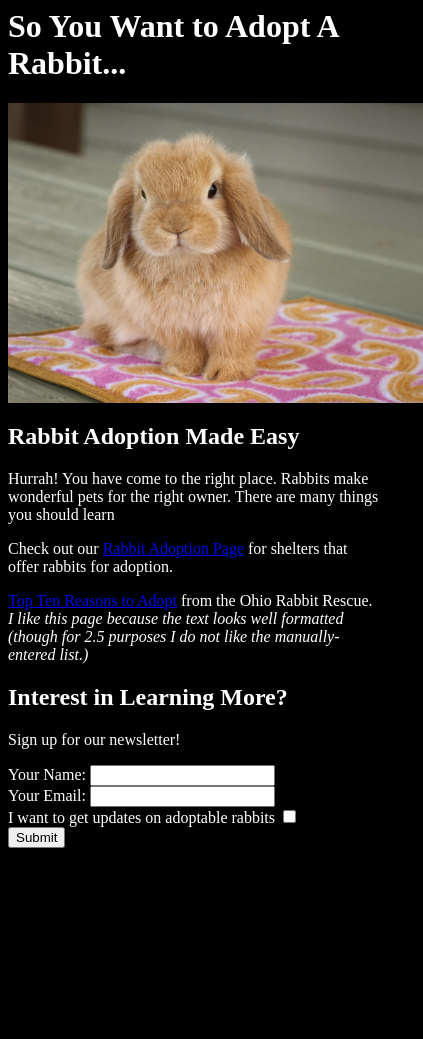
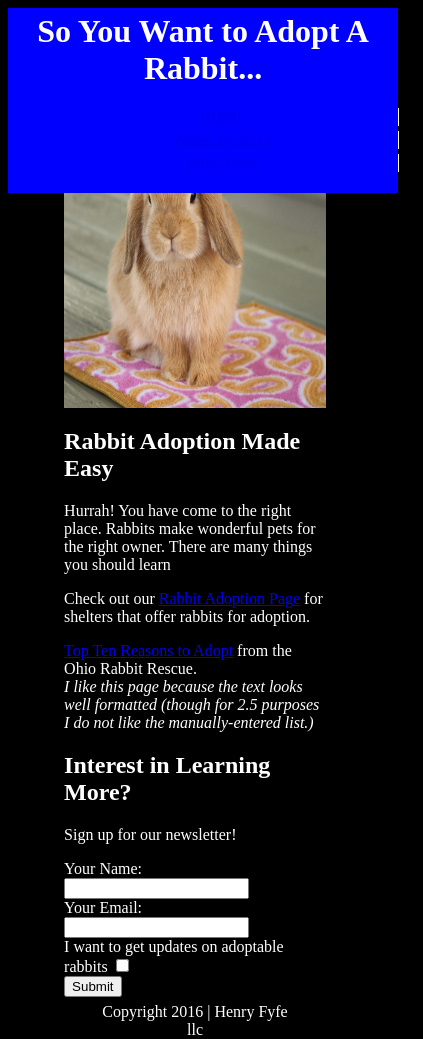
Before and after one commit to hfyfe/hfyfe.github.io, a plain HTML site: page index.html in a window 390 px wide. Shown: the whole page, 423 px wide, since content can reach past the window. Before the commit the page ends 864 px from the top, so only its background shows below. Drawn offline with Linux system fonts and the light colour scheme.

Commit message:
first crack at styling for own page. Added header and footer, styled header as fixed with links list, made links list responsive (horizontal => vertical when page is narrowed) ; centered content and made it a bit width-responsive

```diff
--- a/index.html
+++ b/index.html
@@ -4,14 +4,21 @@
   <link rel="stylesheet" type="text/css" href="styles/stylesheet.css">
 </head>
 <body>
-
+  <header>
     <h1>So You Want to Adopt A Rabbit...</h1>
+    <ul>
+      <li><a id="currentpage" href="index.html">Home</a></li>
+      <li><a href="where_to_adopt.html">Where to Adopt</a></li>
+      <li><a href="why_adopt.html">Why Adopt</a></li>
+      <li></li>
+    </ul>
+  </header>
+  <main>
     <img src="blanket_rabbit.png" alt="Rabbit on Blanket" height="300" width="415">
     <section>
       <h1>Rabbit Adoption Made Easy</h1>
       <p>Hurrah! You have come to the right place. Rabbits make wonderful pets for the right owner. There are many things you should learn  </p>
       <p>Check out our <a href="where_to_adopt.html">Rabbit Adoption Page</a> for shelters that offer rabbits for adoption.</p>
-
       <p><a href="http://www.ohiohouserabbitrescue.org/bunnies-top-ten/">Top Ten Reasons to Adopt</a> from the Ohio Rabbit Rescue. <br><i>I like this page because the text looks well formatted (though for 2.5 purposes I do not like the manually-entered list.)</i></p>
     </section>
     <section>
@@ -33,5 +40,9 @@
         <button type="submit">Submit</button>
       </form>
     </section>
+  </main>
+  <footer>
+    <p>Copyright 2016 | Henry Fyfe llc</p>
+  </footer>
 </body>
 </html>
--- a/styles/stylesheet.css
+++ b/styles/stylesheet.css
@@ -2,4 +2,77 @@ body {
   background: black;
   color: white;
   list-style: disc;
+  max-width: 800px;
 }
+
+header a:visited {
+  color:  black;
+}
+
+main a:visited {
+  color: green;
+
+}
+
+main {
+  position: relative;
+  top: 100px;
+  text-align: center;
+  width: 70%;
+  margin: auto;
+}
+
+section {
+  max-width: 100% ;
+  text-align: left;
+
+}
+
+footer {
+  position: relative;
+  top:  90px;
+  text-align: center;
+  margin: auto;
+  width: 50%;
+}
+
+img {
+  max-width: 100%;
+   margin: auto;
+}
+
+
+header {
+  position:fixed;
+  background: blue ;
+  width: 100%;
+  z-index: 1;
+}
+
+header h1 {
+  margin-top: 5px;
+  margin-bottom: 5px ;
+  text-align: center;
+}
+
+header li {
+  display: inline-block;
+  vertical-align: top;
+  padding-left: 25px ;
+  padding-right: 25px ;
+  border-right: 1px solid white ;
+}
+
+@media screen and (max-width: 500px) {
+  header li{
+    width: 100%;
+    text-align: center ;
+    margin: auto;
+    padding: 0;
+    margin-top: 5px ;
+  }
+}
+
+#currentpage {
+  text-transform: uppercase;
+}
```
Lines whose indentation alone changed are shown as unchanged.
